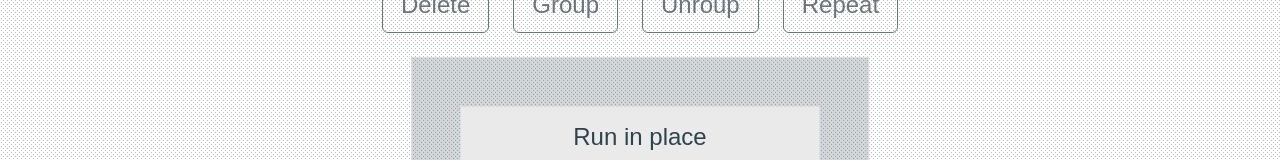
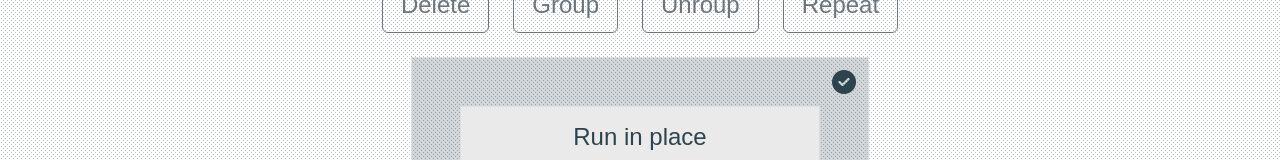
Before and after one commit to gabyvs/exercise-timers, a React (Create React App) app: page / in a window 1280 px wide. Shown: the part 557-717 px from the top of the page. Built offline with nearby package versions, Linux system fonts and the light colour scheme.

Commit message:
Selected intervals

```diff
--- a/src/components/EditInterval.tsx
+++ b/src/components/EditInterval.tsx
@@ -16,6 +16,7 @@ const styles = {
     justifyContent: 'center',
     padding: '.5rem',
     width: '15rem',
+    position: 'relative',
   },
   name: {
     textAlign: 'center',
@@ -26,6 +27,11 @@ const styles = {
   duration: {
     textAlign: 'center',
   },
+  checked: {
+    position: 'absolute',
+    top: '.5rem',
+    right: '.5rem',
+  },
 };
 
 interface Props {
@@ -34,9 +40,13 @@ interface Props {
 
 export const EditInterval = (props: Props) => {
   const duration = formatDuration(props.interval.duration);
+  const isSelected = false;
   return (
     <div {...css(styles.container)}>
       <div {...css(styles.interval)}>
+        {isSelected && (
+          <span className='fas fa-check-circle' {...css(styles.checked)} />
+        )}
         <div {...css(styles.name)}>{props.interval.name}</div>
         <div {...css(styles.duration)}>{duration}</div>
       </div>
--- a/src/components/EditIntervalGroup.tsx
+++ b/src/components/EditIntervalGroup.tsx
@@ -14,6 +14,12 @@ const styles = {
     backgroundColor: '#6c757c4d',
     padding: '2rem',
     margin: '1rem',
+    position: 'relative',
+  },
+  checked: {
+    position: 'absolute',
+    top: '.5rem',
+    right: '.5rem',
   },
 };
 
@@ -25,9 +31,15 @@ export const EditIntervalGroup = (props: Props) => {
   const intervals = props.intervalGroup.map((interval, index) => (
     <EditInterval interval={interval} key={index} />
   ));
+  const isSelected = true;
   return (
     <div {...css(styles.container)}>
-      <div {...css(styles.group)}>{intervals}</div>
+      <div {...css(styles.group)}>
+        {isSelected && (
+          <span className='fas fa-check-circle' {...css(styles.checked)} />
+        )}
+        {intervals}
+      </div>
     </div>
   );
 };
```
